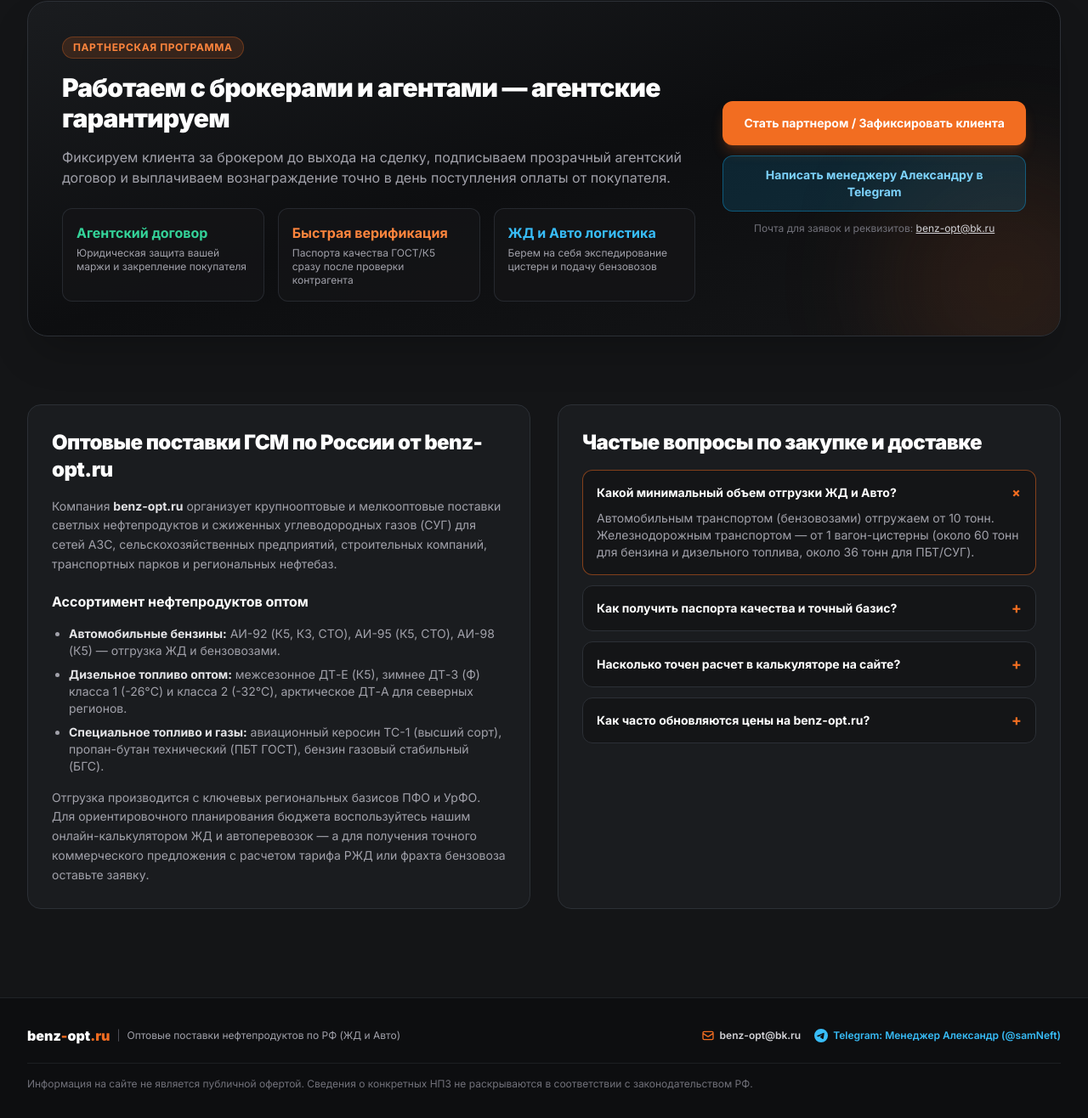
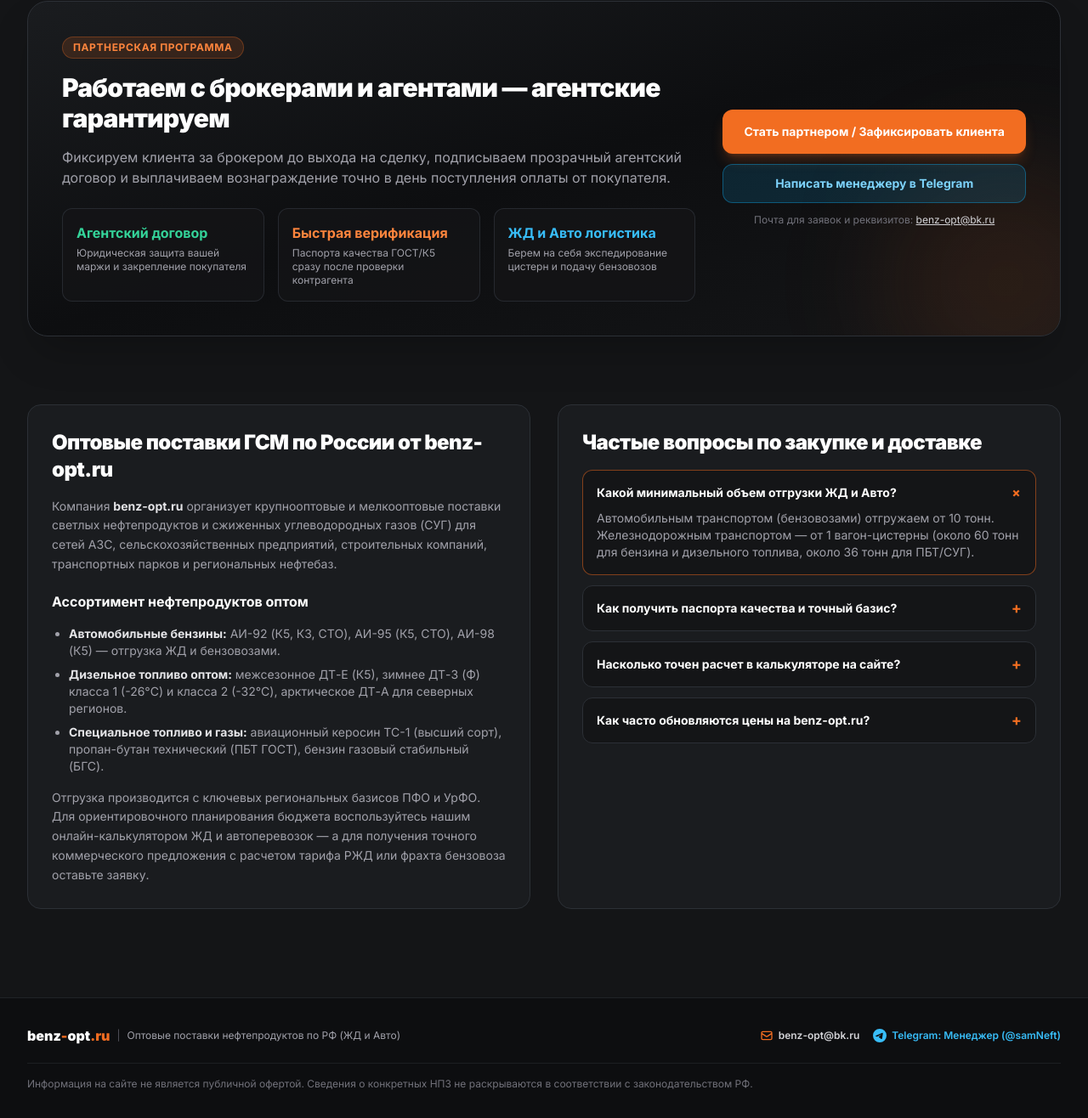
Before and after one commit to MFF-fund/benz-opt-site, a plain HTML site: page index.html in a window 1280 px wide. Shown: the part 3297-4613 px from the top of the page at 85% size. Drawn offline with nearby package versions, Linux system fonts and the light colour scheme.

Commit message:
index.html

```diff
--- a/index.html
+++ b/index.html
@@ -229,7 +229,7 @@
         </a>
         <span class="text-carbon-700">|</span>
         <a href="https://t.me/samNeft" target="_blank" rel="noopener noreferrer" class="inline-flex items-center gap-1 text-sky-400 hover:text-sky-300 font-semibold">
-          <span>Telegram: Менеджер Александр</span>
+          <span>Telegram: Менеджер</span>
         </a>
       </div>
 
@@ -787,7 +787,7 @@
               rel="noopener noreferrer"
               class="w-full py-3 px-6 rounded-xl bg-sky-500/15 hover:bg-sky-500/25 text-sky-300 border border-sky-500/40 font-bold text-sm text-center transition"
             >
-              Написать менеджеру Александру в Telegram
+              Написать менеджеру в Telegram
             </a>
             <p class="text-xs text-zinc-500 text-center">
               Почта для заявок и реквизитов: <a href="mailto:benz-opt@bk.ru" class="text-zinc-300 hover:text-brand-400 underline">benz-opt@bk.ru</a>
@@ -888,7 +888,7 @@
             <svg class="w-4 h-4" viewBox="0 0 24 24" fill="currentColor" aria-hidden="true">
               <path d="M11.944 0A12 12 0 0 0 0 12a12 12 0 0 0 12 12 12 12 0 0 0 12-12A12 12 0 0 0 12 0a12 12 0 0 0-.056 0zm4.962 7.224c.1-.002.321.023.465.14a.506.506 0 0 1 .171.325c.016.093.036.306.02.472-.18 1.898-.962 6.502-1.36 8.627-.168.9-.499 1.201-.82 1.23-.696.065-1.225-.46-1.9-.902-1.056-.693-1.653-1.124-2.678-1.8-1.185-.78-.417-1.21.258-1.91.177-.184 3.247-2.977 3.307-3.23.007-.032.014-.15-.056-.212s-.174-.041-.249-.024c-.106.024-1.793 1.14-5.061 3.345-.48.33-.913.49-1.302.48-.428-.008-1.252-.241-1.865-.44-.752-.245-1.349-.374-1.297-.789.027-.216.325-.437.893-.663 3.498-1.524 5.83-2.529 6.998-3.014 3.332-1.386 4.025-1.627 4.476-1.635z"/>
             </svg>
-            <span>Telegram: Менеджер Александр (@samNeft)</span>
+            <span>Telegram: Менеджер (@samNeft)</span>
           </a>
         </div>
       </div>
```
